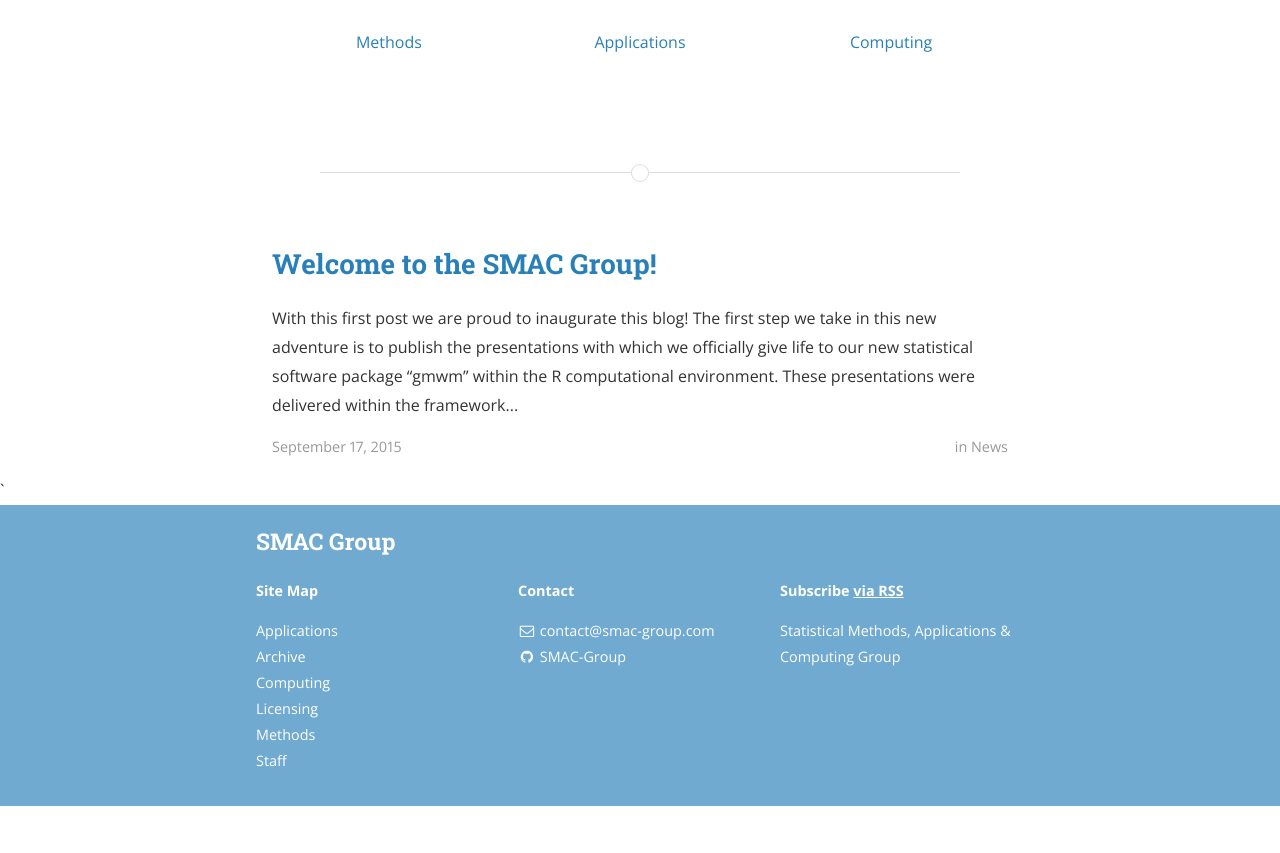
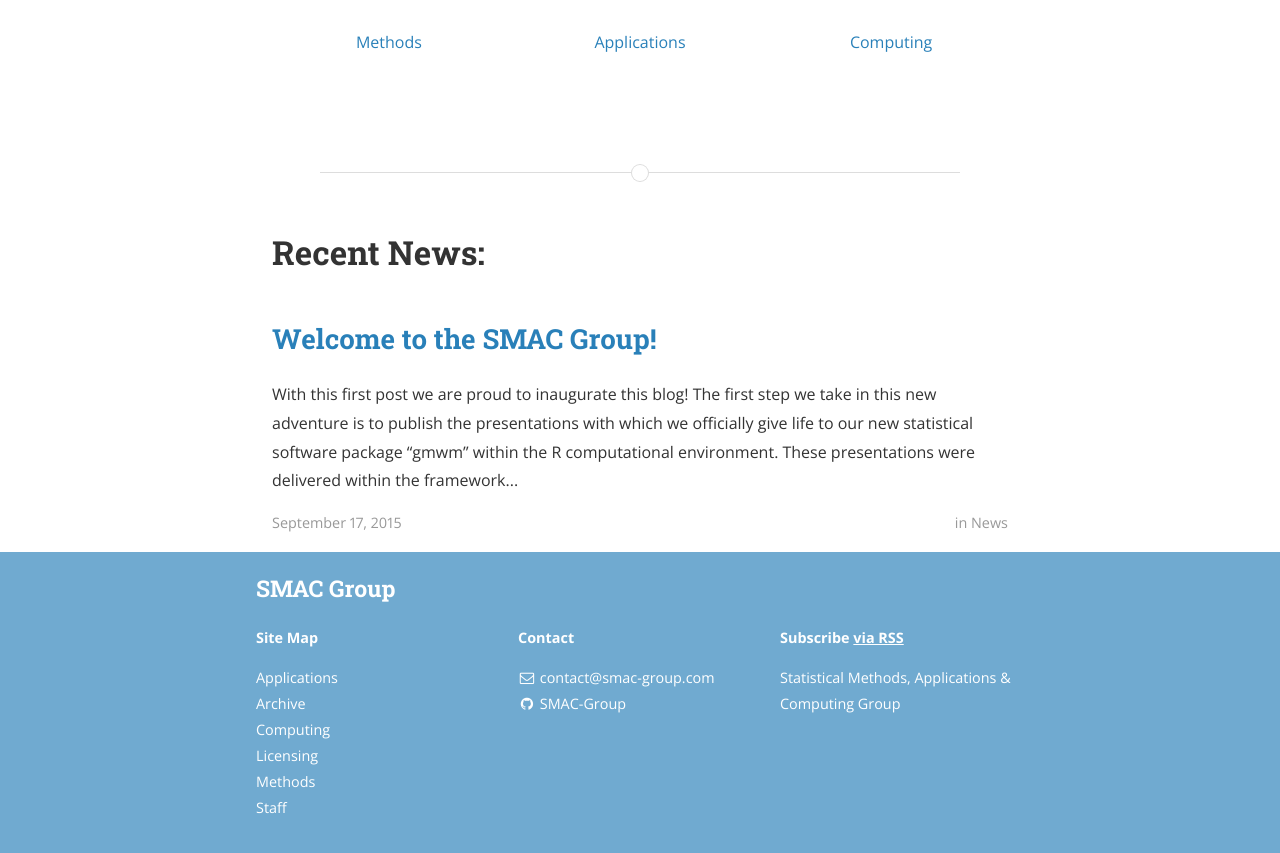
Before and after one commit to SMAC-Group/smac-group.github.io, a Jekyll site: the page built from index.html, in a window 1280 px wide, cut to the strip 432-1285 px from the top of the page. Built offline with Jekyll 4.4.1, drawn with Linux system fonts in a browser that asks for light colours; nearby versions of some CDN libraries; the list of posts is cut into pages by our own code; a style sheet for code colours, icons or effects is not loaded; before the commit the page ends 1238 px from its top, so only the background shows below that.

Commit message:
Section definition

```diff
--- a/_includes/footer.html
+++ b/_includes/footer.html
@@ -1,4 +1,4 @@
-`<footer class="site-footer">
+<footer class="site-footer">
 
   <div class="wrapper">
 
@@ -26,6 +26,7 @@
 	      		<span class="username">{{ site.email }}</span>
       		</a>
       	</li>
+
       	{% for social in site.social %}
       	{% if social.url != null %}
       	<li>
--- a/index.html
+++ b/index.html
@@ -38,6 +38,7 @@ layout: default
 
 
 <div class="wrapper">
+<h1>Recent News:</h1>
 <ul class="post-list">
   {% for post in site.categories.news %}
   <li>
```
